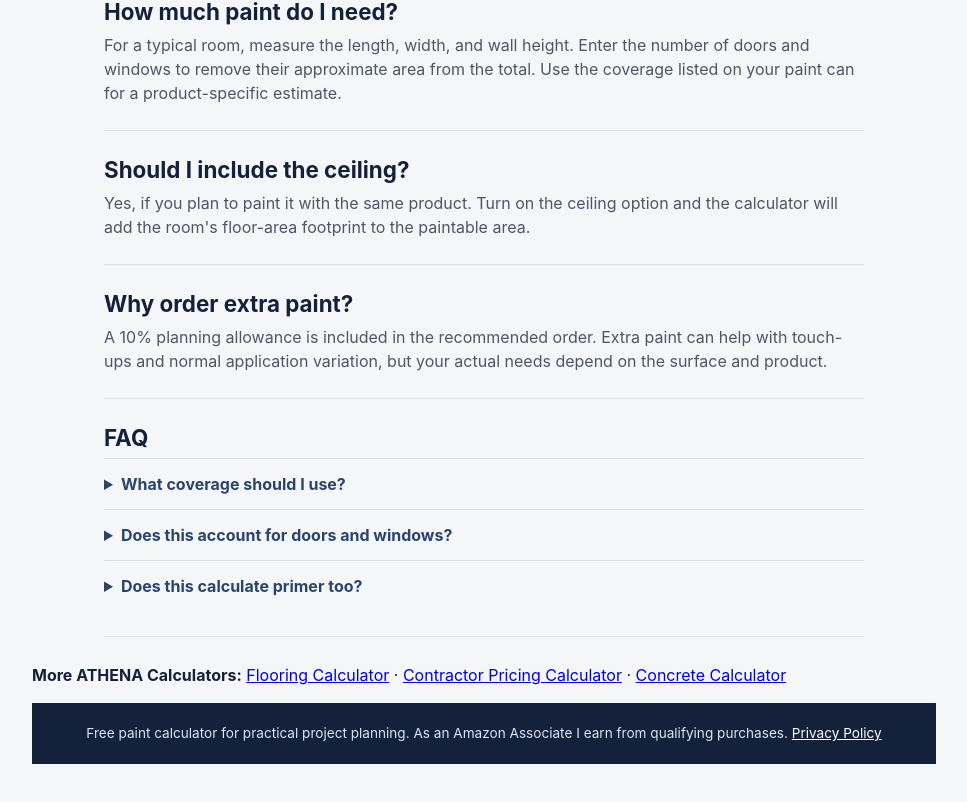
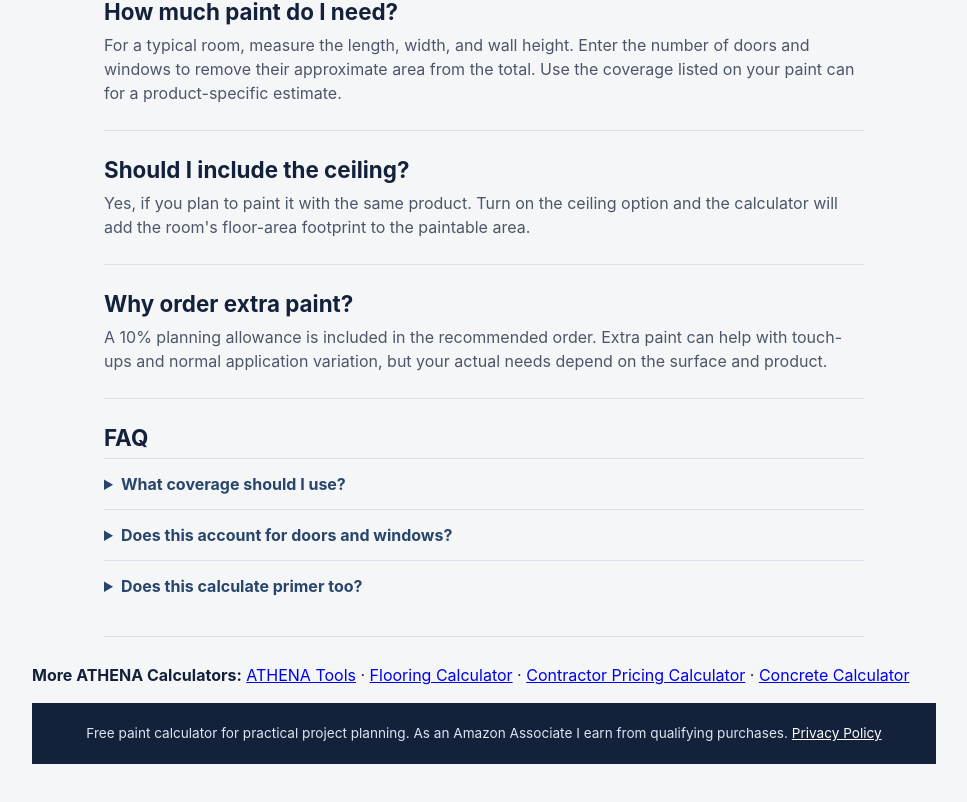
Before and after one commit to spamenchilada1-beep/paint-calculator, a React (Vite) app: page / in a window 1280 px wide. Shown: the part 1541-2343 px from the top of the page, without its empty margins (156-1123 px from the left). Built offline with nearby package versions, Linux system fonts and the light colour scheme.

Commit message:
Add ATHENA hub link

```diff
--- a/src/main.jsx
+++ b/src/main.jsx
@@ -67,7 +67,7 @@
         <section><h2>FAQ</h2><details><summary>What coverage should I use?</summary><p>Use the coverage printed on your paint can. A common planning range is roughly 350–400 square feet per gallon, but products vary.</p></details><details><summary>Does this account for doors and windows?</summary><p>Yes. The calculator uses approximate areas of 21 square feet per door and 15 square feet per window.</p></details><details><summary>Does this calculate primer too?</summary><p>No. This calculator estimates paint quantity. If you need primer, calculate it separately based on the primer's coverage and the surface being primed.</p></details></section>
       </article>
       <nav aria-label="More ATHENA Calculators">
-        <p><strong>More ATHENA Calculators:</strong> <a href="https://flooring-calculator.pages.dev/">Flooring Calculator</a> · <a href="https://contractor-pricing-calculator.pages.dev/">Contractor Pricing Calculator</a> · <a href="https://concrete-calculator-cic.pages.dev/">Concrete Calculator</a></p>
+        <p><strong>More ATHENA Calculators:</strong> <a href="https://athena-public-platform.pages.dev/#tools">ATHENA Tools</a> · <a href="https://flooring-calculator.pages.dev/">Flooring Calculator</a> · <a href="https://contractor-pricing-calculator.pages.dev/">Contractor Pricing Calculator</a> · <a href="https://concrete-calculator-cic.pages.dev/">Concrete Calculator</a></p>
       </nav>
 
       <footer><span>Free paint calculator for practical project planning.</span>{' '}<span>As an Amazon Associate I earn from qualifying purchases.</span>{' '}<a href="/privacy.html">Privacy Policy</a></footer>
```
